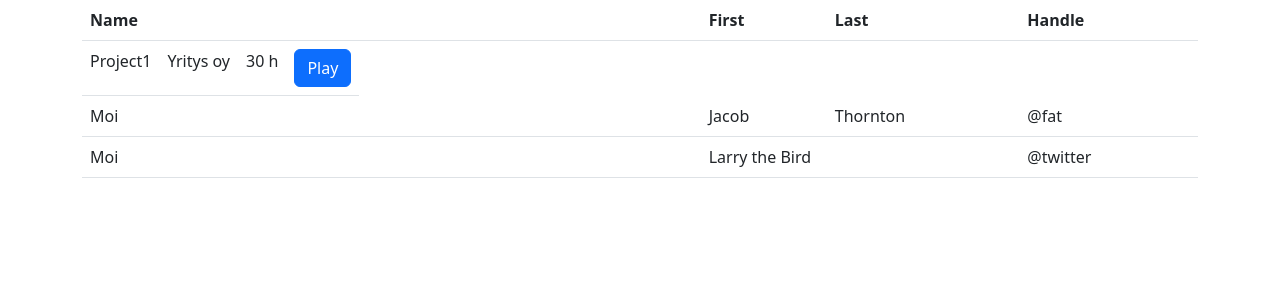
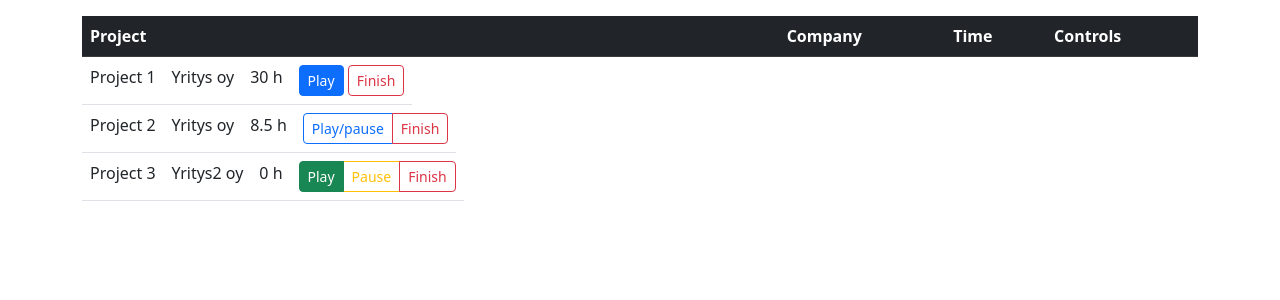
Before and after one commit to Capscience/project-manager, a Flask app: page /user/1 in a window 1280 px wide. Shown: the part 136-436 px from the top of the page. Run offline with Flask 2, Linux system fonts and the light colour scheme; the visitor is signed in with stand-in values (Sample User, id 1); some libraries are stand-ins or nearby versions.

Commit message:
Added prototype UI for main functionality

```diff
--- a/src/templates/manager.html
+++ b/src/templates/manager.html
@@ -11,75 +11,147 @@
 {% block content %}
 <nav class="navbar navbar-expand-md navbar-dark bg-dark">
     <div class="container">
-        <button class="navbar-toggler" type="button" data-bs-toggle="collapse" data-bs-target="#navbarNavDropdown" aria-controls="navbarNavDropdown" aria-expanded="false" aria-label="Toggle navigation">
+        <button class="navbar-toggler" type="button" data-bs-toggle="collapse" data-bs-target="#secondaryNavDropdown" aria-controls="secondaryNavDropdown" aria-expanded="false" aria-label="Toggle navigation">
             <span class="navbar-toggler-icon"></span>
         </button>
-        <div class="collapse navbar-collapse" id="navbarNavDropdown">
+        <div class="collapse navbar-collapse" id="secondaryNavDropdown">
             <ul class="navbar-nav">
                 <li class="nav-item">
-                    <a class="nav-link" type="button" data-bs-toggle="collapse" data-bs-target="#newProject" aria-expanded="false" aria-controls="collapseExample">New Project</a>
+                    <a class="nav-link" type="button" data-bs-toggle="collapse" data-bs-target="#newProject" aria-expanded="false" aria-controls="newProject">New Project</a>
                 </li>
                 <li class="nav-item">
-                    <a class="nav-link" href="#newClient">New Client</a>
+                    <a class="nav-link" type="button" data-bs-toggle="collapse" data-bs-target="#newClient" aria-expanded="false" aria-controls="newClient">New Client</a>
                 </li>
                 <li class="nav-item">
-                    <a class="nav-link" href="#startCall">Start Call</a>
+                    <a class="nav-link" type="button" data-bs-toggle="collapse" data-bs-target="#startCall" aria-expanded="false" aria-controls="startCall">Start Call</a>
                 </li>
             </ul>
         </div>
     </div>
 </nav>
 
-<div class="collapse gy-3" id="newProject">
+<div class="container" id="switchPanels">
+    <div class="collapse" id="newProject" data-bs-parent="#switchPanels">
         <form>
-    <select class="form-select" aria-label="Default select example">
-        <option selected>Default work</option>
+            <div class="col my-3 mx-1">
+                <div class="form-floating mb-3">
+                    <input type="text" class="form-control" id="name" name="name" placeholder="Name" minlength="3" autofocus>
+                    <label for="name">Name</label>
+                </div>
+            </div>
+            <div class="col-xl mx-1">
+                <select class="form-select mb-3" aria-label="Select worktype">
+                    <option selected value="0">Default work</option>
                     <option value="1">Type 1</option>
                     <option value="2">Type 2</option>
                     <option value="3">Type 3</option>
                 </select>
+                <select class="form-select mb-3" aria-label="Select client">
+                    <option selected value="0">None</option>
+                    <option value="1">Company 1</option>
+                    <option value="2">Company 2</option>
+                    <option value="3">Company 3</option>
+                </select>
+            </div>
+            <div class="col-md mx-1 mb-3">
+                <button class="btn btn-primary" type="button">Create</button>
+                <button class="btn btn-outline-primary" type="button">Save entry</button>
+            </div>
         </form>
     </div>
+    <div class="collapse" id="newClient" data-bs-parent="#switchPanels">
+        <form>
+            <div class="col my-3 mx-1">
+                <div class="form-floating mb-3">
+                    <input type="text" class="form-control" id="name" name="name" placeholder="Name" minlength="3" autofocus>
+                    <label for="name">Name</label>
+                </div>
+            </div>
+            <div class="col-md mx-1 mb-3">
+                <button class="btn btn-primary" type="button">Create</button>
+            </div>
+        </form>
+    </div>
+</div>
 
-<div class="table-responsive">
-    <table class="table table-hover">
-    <thead>
+<div class="table-responsive mt-3">
+    <table class="table table-hover" id="mainTable">
+    <thead class="table-dark">
         <tr>
-            <th scope="col">Name</th>
-            <th scope="col">First</th>
-            <th scope="col">Last</th>
-            <th scope="col">Handle</th>
+            <th scope="col">Project</th>
+            <th scope="col">Company</th>
+            <th scope="col">Time</th>
+            <th scope="col">Controls</th>
         </tr>
     </thead>
     <tbody>
-        <tr type="button" data-bs-toggle="collapse" data-bs-target="#collapseExample" aria-expanded="false" aria-controls="collapseExample">
-            <td>Project1</td>
+        <tr type="button" data-bs-toggle="collapse" data-bs-target="#project1" aria-expanded="false" aria-controls="project1">
+            <td>Project 1</td>
             <td>Yritys oy</td>
             <td>30 h</td>
             <td>
-                <button class="btn btn-primary">Play</button>
+                <button class="btn btn-primary btn-sm">Play</button>
+                <button class="btn btn-outline-danger btn-sm">Finish</button>
             </td>
         </tr>
         <tr>
-            <td class="collapse" id="collapseExample" colspan="4">
+            <td class="collapse" data-bs-parent="#mainTable" id="project1" colspan="4">
                 <div class="card">
                     <div class="card-body">
-                        This is some text within a card body.
+                        Here goes manual editing stuff and input for session comments.
                     </div>
                 </div>
             </td>
         </tr>
-        <tr>
-            <td>Moi</td>
-            <td>Jacob</td>
-            <td>Thornton</td>
-            <td>@fat</td>
+
+        <tr type="button" data-bs-toggle="collapse" data-bs-target="#project2" aria-expanded="false" aria-controls="project2">
+            <td>Project 2</td>
+            <td>Yritys oy</td>
+            <td>8.5 h</td>
+            <td>
+                <div class="btn-group btn-group-sm" role="group" aria-label="Basic outlined example">
+                    <button type="button" class="btn btn-outline-primary">Play/pause</button>
+                    <button type="button" class="btn btn-outline-danger">Finish</button>
+                </div>
+            </td>
         </tr>
         <tr>
-            <td>Moi</td>
-            <td colspan="2">Larry the Bird</td>
-            <td>@twitter</td>
+            <td class="collapse" data-bs-parent="#mainTable" id="project2" colspan="4">
+                <div class="card">
+                    <div class="card-body">
+                        Here goes manual editing stuff and input for session comments.
+                    </div>
+                </div>
+            </td>
         </tr>
+
+        <tr type="button" data-bs-toggle="collapse" data-bs-target="#project3" aria-expanded="false" aria-controls="project3">
+            <td>Project 3</td>
+            <td>Yritys2 oy</td>
+            <td>0 h</td>
+            <td>
+                <div class="btn-group btn-group-sm" role="group" aria-label="Radion button controller">
+                    <input type="radio" class="btn-check" name="btnradio" id="btnradio1" autocomplete="off" checked>
+                    <label class="btn btn-outline-success" for="btnradio1">Play</label>
+
+                    <input type="radio" class="btn-check" name="btnradio" id="btnradio2" autocomplete="off">
+                    <label class="btn btn-outline-warning" for="btnradio2">Pause</label>
+
+                    <input type="radio" class="btn-check" name="btnradio" id="btnradio3" autocomplete="off">
+                    <label class="btn btn-outline-danger" for="btnradio3">Finish</label>
+                  </div>
+            </td>
+        </tr>
+        <tr>
+            <td class="collapse" data-bs-parent="#mainTable" id="project3" colspan="4">
+                <div class="card">
+                    <div class="card-body">
+                        Here goes manual editing stuff and input for session comments.
+                    </div>
+                </div>
+            </td>
+        </tr>
+
     </tbody>
     </table>
 </div>
```
Lines whose indentation alone changed are shown as unchanged.
